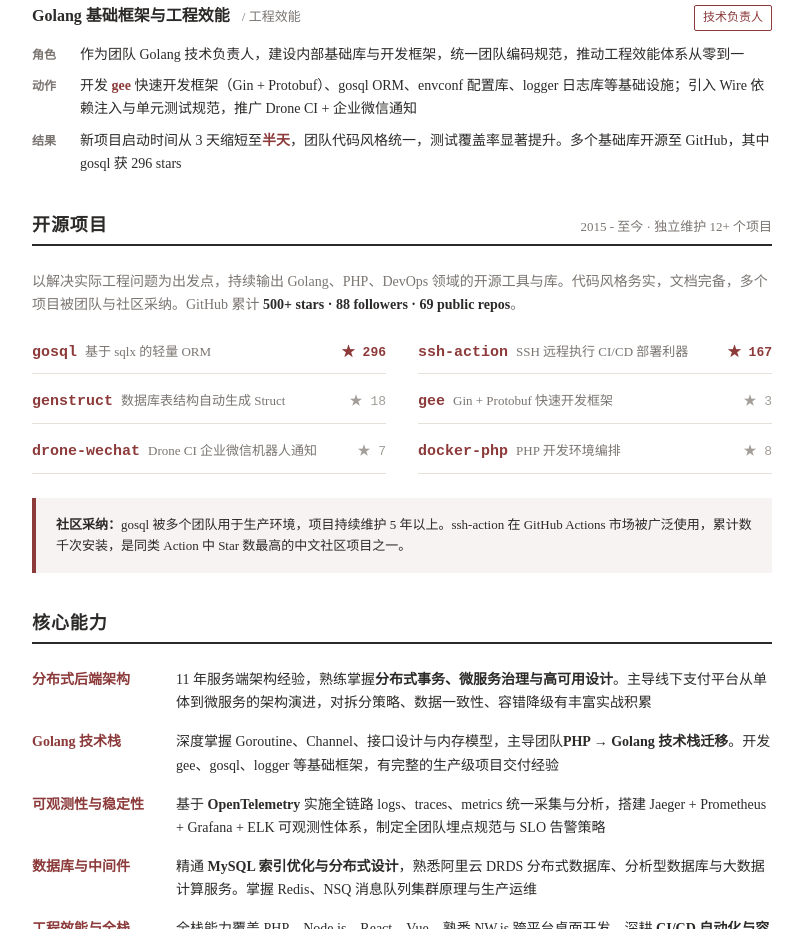
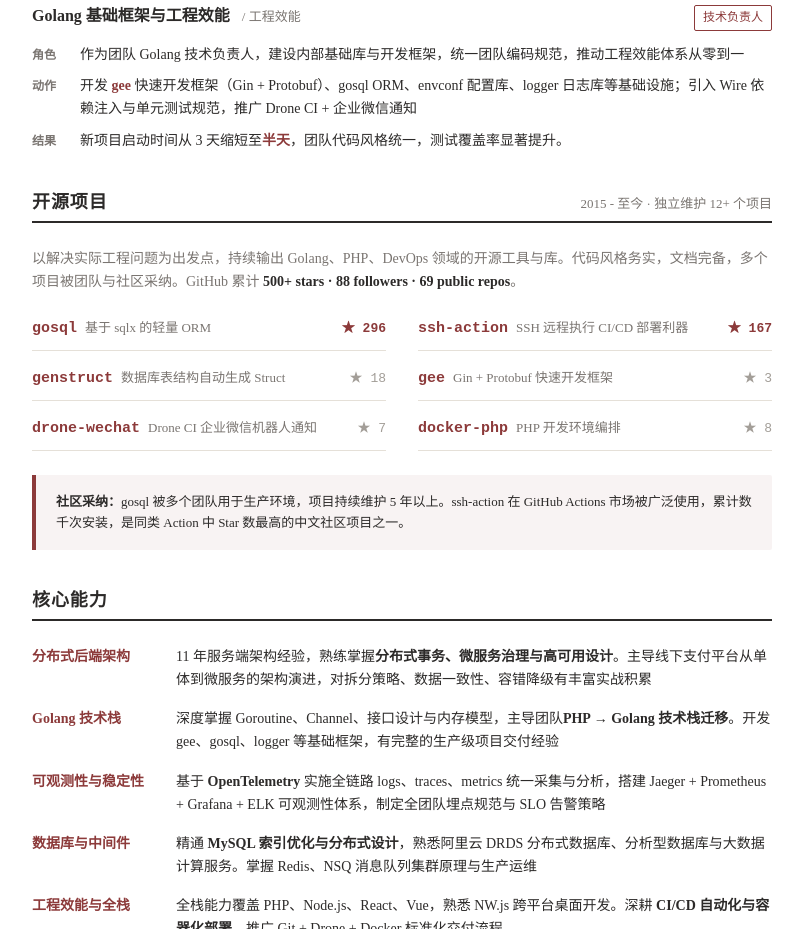
Before and after one commit to fifsky/resume, a plain HTML site: page index.html in a window 1280 px wide. Shown: the part 1274-2203 px from the top of the page, without its empty margins (238-1041 px from the left). Drawn offline with Linux system fonts and the light colour scheme; a small style sheet from the web is missing.

Commit message:
Fix HTML formatting in project results section

```diff
--- a/index.html
+++ b/index.html
@@ -572,8 +572,7 @@
               <span class="proj-label">结果</span>
               <span class="proj-text"
                 >新项目启动时间从 3
-                天缩短至<strong>半天</strong>，团队代码风格统一，测试覆盖率显著提升。多个基础库开源至
-                GitHub，其中 gosql 获 296 stars</span
+                天缩短至<strong>半天</strong>，团队代码风格统一，测试覆盖率显著提升。</span
               >
             </div>
           </div>
```
